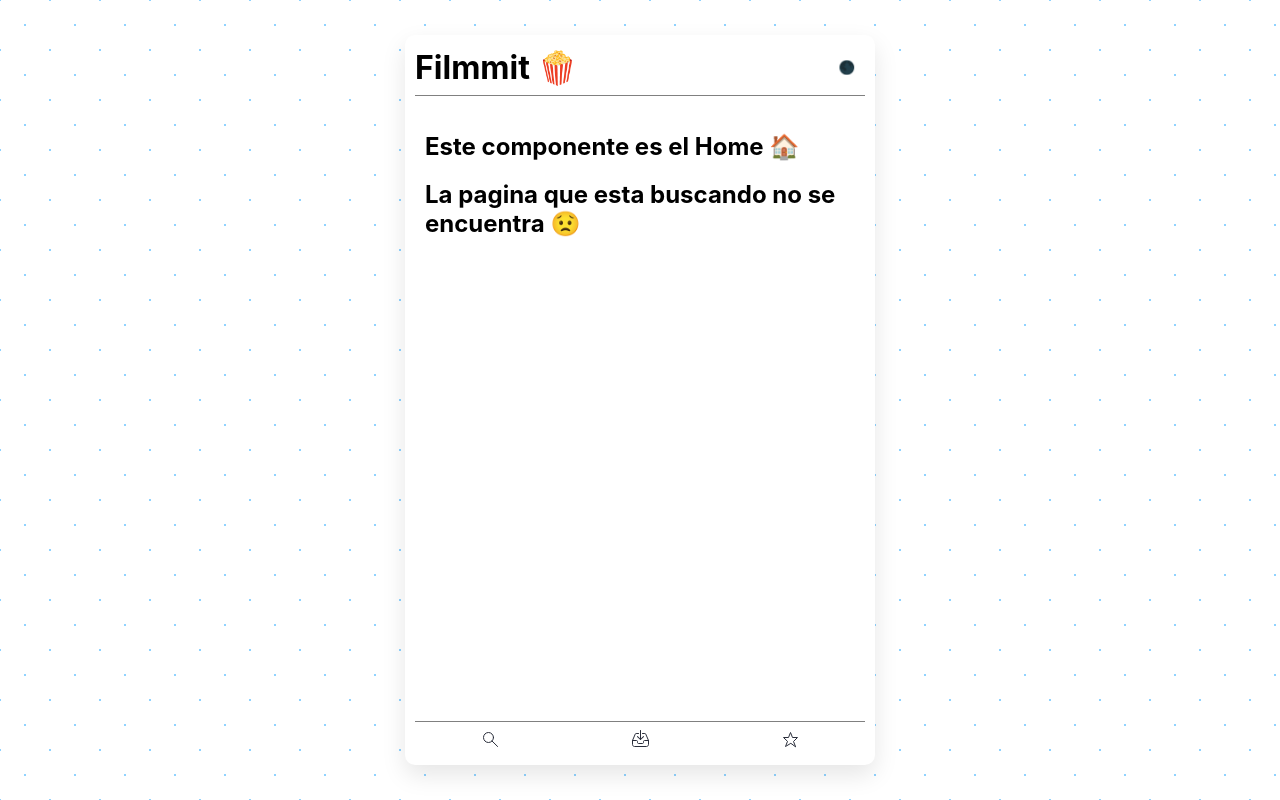
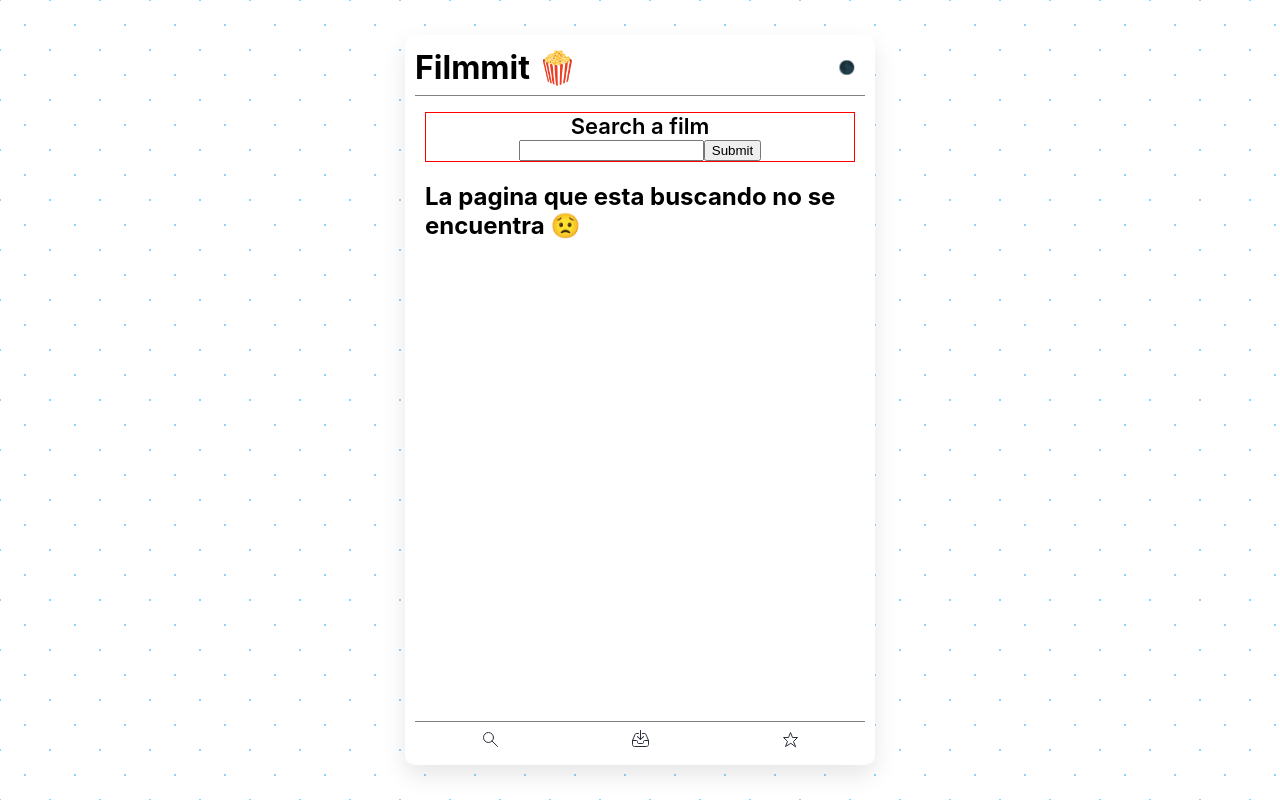
Before and after one commit to jmaciasfelix/search-movies, a React (Create React App) app: page /home in a window 1280 px wide. Built offline with nearby package versions, Linux system fonts and the light colour scheme.

Commit message:
Create component Searcher

```diff
--- /dev/null
+++ b/src/components/Searcher/index.js
@@ -0,0 +1,39 @@
+import React, { useState } from "react";
+import styled from "styled-components";
+
+const Form = styled.form`
+  display: flex;
+  flex-direction: column;
+  justify-content: center;
+  text-align: center;
+  border: 1px solid red;
+
+  label {
+    font-size: 22px;
+    font-weight: 600;
+  }
+`;
+export const Searcher = () => {
+  const [search, setSearch] = useState("");
+
+  const handleSearch = (e) => {
+    e.preventDefault();
+  };
+
+  return (
+    <Form onSubmit={handleSearch}>
+      <div>
+        <label htmlFor="search">Search a film</label>
+        <div>
+          <input
+            type="text"
+            name="search"
+            value={search}
+            onChange={(e) => setSearch(e.target.value)}
+          />
+          <button>Submit</button>
+        </div>
+      </div>
+    </Form>
+  );
+};
--- a/src/pages/Home/index.js
+++ b/src/pages/Home/index.js
@@ -1,7 +1,9 @@
 import React from "react";
+import { Searcher } from "../../components/Searcher";
+//components
 
 export const Home = () => (
     <section>
-        <h1>Este componente es el Home 🏠</h1>
+        <Searcher />
     </section>
 )
```
